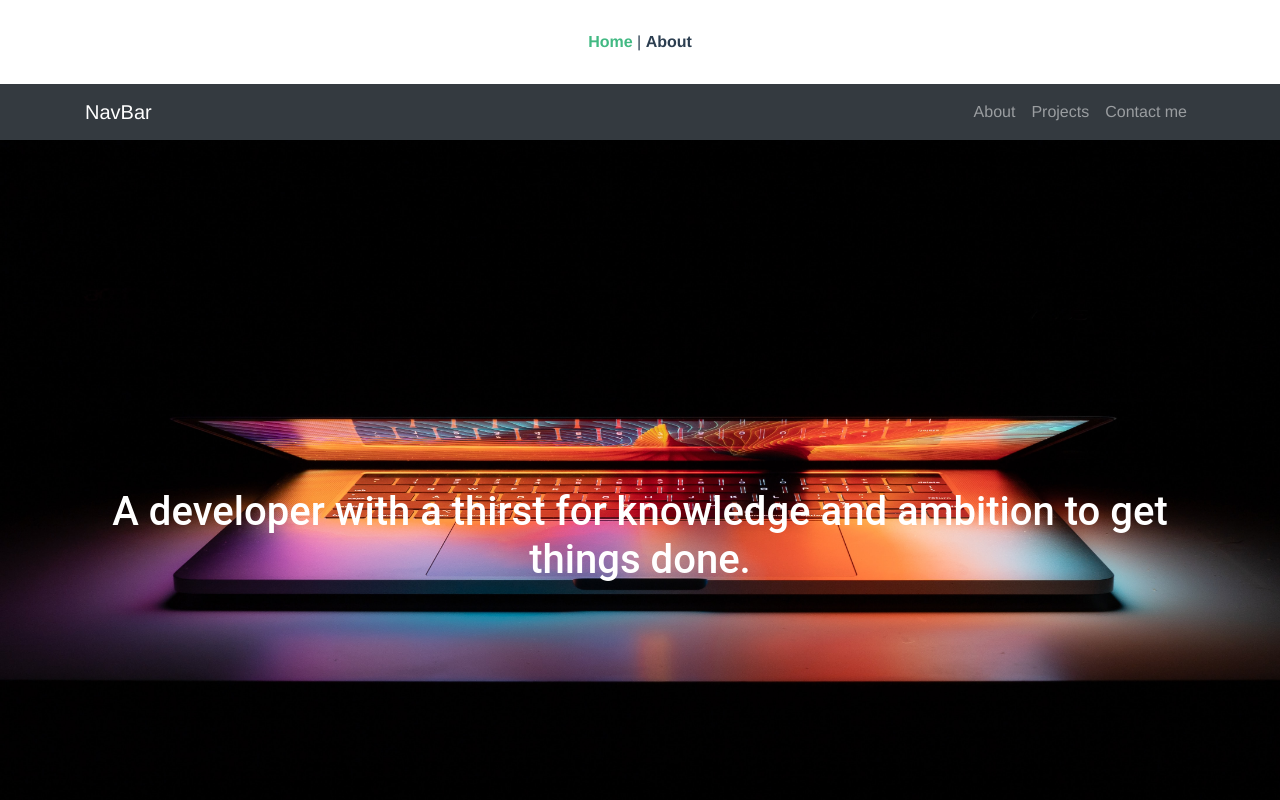
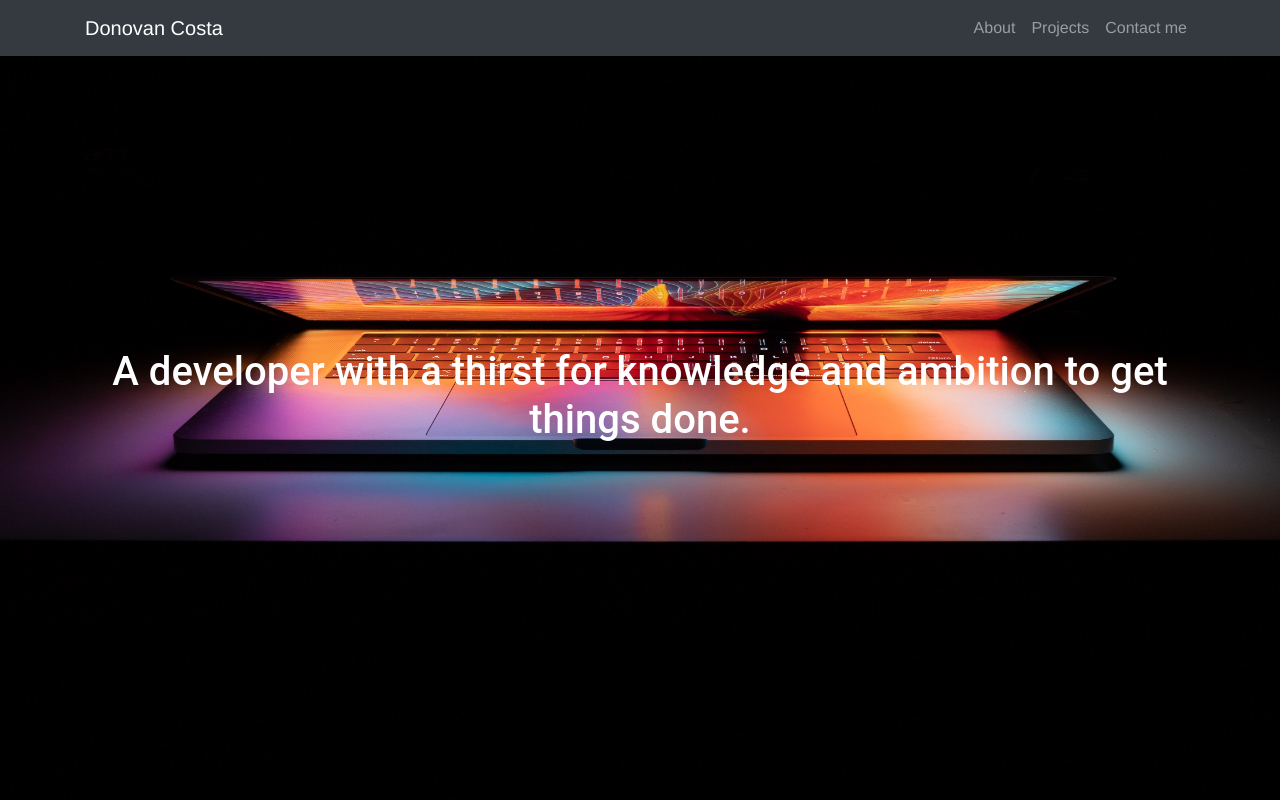
Before and after one commit to DonovanCosta/vue-portfolio-site, a Vue app: page / in a window 1280 px wide. Shown: the top 800 px of the page. Built offline with nearby package versions, Linux system fonts and the light colour scheme.

Commit message:
- Updated navbar component

```diff
--- a/src/components/layout/Navbar.vue
+++ b/src/components/layout/Navbar.vue
@@ -1,28 +1,17 @@
 <template>
-    <div>
-        <div id="nav">
-      <router-link to="/">Home</router-link> |
-      <router-link to="/about">About</router-link>
-    </div>
-        <b-navbar toggleable="lg" type="dark" variant="dark">
+    <b-navbar class="fixed-top" toggleable="lg" type="dark" variant="dark">
         <b-container>
-                <b-navbar-brand href="#">NavBar</b-navbar-brand>
+            <b-navbar-brand :to="{ name: 'Home' }">Donovan Costa</b-navbar-brand>
             <b-navbar-toggle target="nav-collapse"></b-navbar-toggle>
-
             <b-collapse id="nav-collapse" is-nav class="ml-auto">
                 <b-navbar-nav class="ml-auto">
-                <b-nav-item href="#">About</b-nav-item>
-                <b-nav-item href="#">Projects</b-nav-item>
-                <b-nav-item href="#">Contact me</b-nav-item>
+                    <b-nav-item :to="{ name:'Home', hash: '#about' }">About</b-nav-item>
+                    <b-nav-item :to="{ name:'Home', hash: '#Projects' }">Projects</b-nav-item>
+                    <b-nav-item :to="{ name:'Home', hash: '#Contact' }">Contact me</b-nav-item>
                 </b-navbar-nav>
-
             </b-collapse>
         </b-container>
-
-
-
     </b-navbar>
-    </div>
 </template>
 
 <script>
```
Lines whose indentation alone changed are shown as unchanged.
